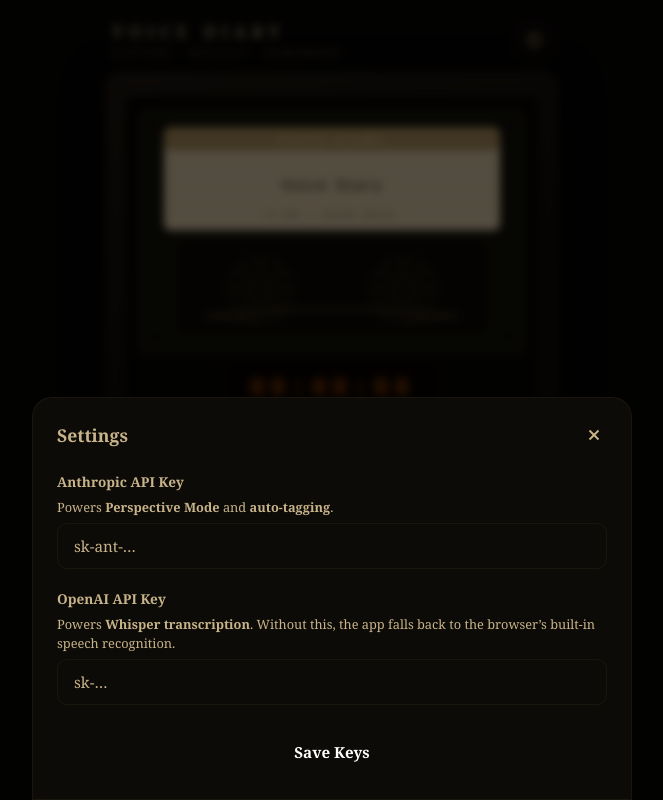
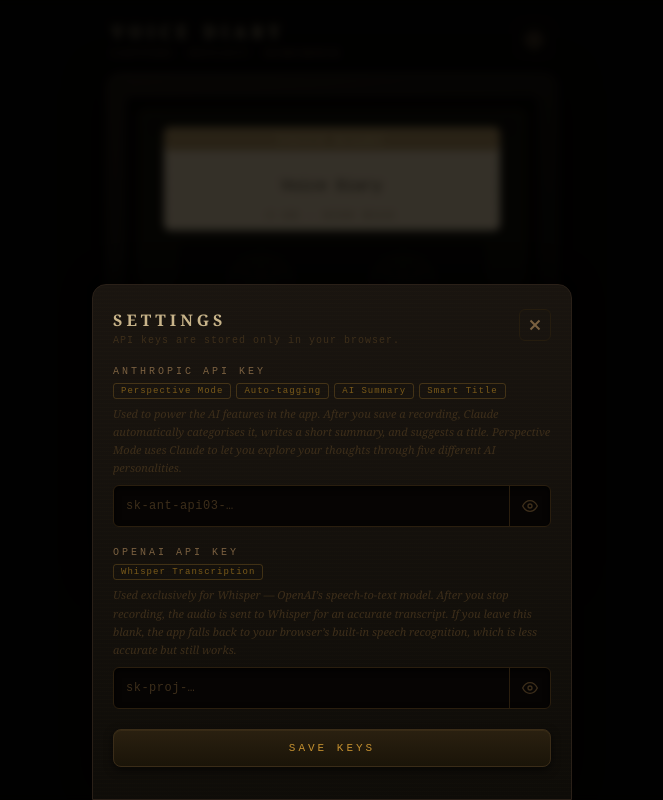
Before and after one commit to mazinEls91/Voice-diary-Elsanosi-, a React (Vite) app: page / in a window 1280 px wide. Both pictures are taken after a click on the button "Settings". Shown: the whole page, without its empty margins (308-971 px from the left). Built offline with nearby package versions, Linux system fonts and the light colour scheme.

Commit message:
fix: settings panel — show API keys by default with eye toggle, expand hints, match vintage theme

```diff
--- a/src/components/SettingsPanel.module.css
+++ b/src/components/SettingsPanel.module.css
@@ -1,7 +1,7 @@
 .overlay {
   position: fixed;
   inset: 0;
-  background: rgba(0,0,0,0.6);
+  background: rgba(0,0,0,0.75);
   backdrop-filter: blur(4px);
   display: flex;
   align-items: flex-end;
@@ -9,103 +9,162 @@
   z-index: 100;
   animation: fadeIn 0.2s ease;
 }
-
-@keyframes fadeIn {
-  from { opacity: 0; }
-  to   { opacity: 1; }
-}
+@keyframes fadeIn { from { opacity: 0; } to { opacity: 1; } }
 
 .panel {
   width: 100%;
-  max-width: 600px;
-  background: var(--surface);
-  border: 1px solid var(--border);
-  border-radius: 20px 20px 0 0;
-  padding: 1.5rem;
+  max-width: 480px;
+  background:
+    repeating-linear-gradient(0deg, transparent, transparent 3px, rgba(255,200,100,0.008) 3px, rgba(255,200,100,0.008) 4px),
+    linear-gradient(175deg, #1a1510 0%, #0e0c08 100%);
+  border: 1px solid #2a2018;
+  border-radius: 14px 14px 0 0;
+  padding: 24px 20px 32px;
+  box-shadow: 0 -8px 40px rgba(0,0,0,0.8);
   animation: slideUp 0.25s ease;
 }
-
-@keyframes slideUp {
-  from { transform: translateY(100%); }
-  to   { transform: translateY(0); }
-}
+@keyframes slideUp { from { transform: translateY(100%); } to { transform: translateY(0); } }
 
 .header {
   display: flex;
   justify-content: space-between;
-  align-items: center;
-  margin-bottom: 1.5rem;
+  align-items: flex-start;
+  margin-bottom: 20px;
 }
-
 .title {
-  font-size: 1.1rem;
-  font-weight: 700;
+  font-family: 'Georgia', serif;
+  font-size: 16px;
+  letter-spacing: 4px;
+  color: var(--text);
+  text-transform: uppercase;
+  margin: 0 0 4px;
+}
+.subtitle {
+  font-family: 'Courier New', monospace;
+  font-size: 10px;
+  letter-spacing: 1px;
+  color: var(--text-faint);
   margin: 0;
 }
-
 .closeBtn {
   background: none;
-  border: none;
-  color: var(--text-muted);
-  cursor: pointer;
+  border: 1px solid var(--worn-edge);
+  border-radius: 6px;
+  color: var(--text-dim);
+  width: 32px;
+  height: 32px;
   display: flex;
-  padding: 4px;
-  border-radius: 6px;
-  transition: color 0.15s;
+  align-items: center;
+  justify-content: center;
+  flex-shrink: 0;
+  transition: color 0.15s, border-color 0.15s;
 }
-.closeBtn:hover { color: var(--text); }
+.closeBtn:hover { color: var(--text); border-color: var(--worn); }
 
 .fields {
   display: flex;
   flex-direction: column;
-  gap: 1.25rem;
-  margin-bottom: 1.5rem;
+  gap: 20px;
+  margin-bottom: 20px;
 }
 
 .field {
   display: flex;
   flex-direction: column;
-  gap: 0.4rem;
+  gap: 6px;
 }
 
 .label {
-  font-size: 0.85rem;
-  font-weight: 600;
-  color: var(--text);
+  font-family: 'Courier New', monospace;
+  font-size: 10px;
+  letter-spacing: 3px;
+  color: var(--text-dim);
+  text-transform: uppercase;
+}
+
+.keyUsage {
+  display: flex;
+  flex-wrap: wrap;
+  gap: 5px;
+}
+.usageTag {
+  font-family: 'Courier New', monospace;
+  font-size: 9px;
+  letter-spacing: 1px;
+  color: var(--copper-dim);
+  border: 1px solid rgba(196,144,48,0.25);
+  border-radius: 3px;
+  padding: 2px 7px;
 }
 
 .hint {
-  font-size: 0.8rem;
-  color: var(--text-muted);
+  font-size: 11px;
+  line-height: 1.65;
+  color: var(--text-faint);
   margin: 0;
-  line-height: 1.5;
+  font-style: italic;
+}
+
+.inputRow {
+  display: flex;
+  align-items: center;
+  gap: 0;
+  background: #060403;
+  border: 1px solid #2a1e0e;
+  border-radius: 6px;
+  overflow: hidden;
+  box-shadow: inset 0 2px 6px rgba(0,0,0,0.8);
+  margin-top: 2px;
 }
 
 .input {
-  background: var(--surface-elevated);
-  border: 1px solid var(--border);
-  border-radius: 10px;
-  padding: 0.75rem 1rem;
-  font-size: 0.95rem;
+  flex: 1;
+  background: transparent;
+  border: none;
+  outline: none;
   color: var(--text);
-  outline: none;
-  transition: border-color 0.15s;
-  font-family: inherit;
+  font-family: 'Courier New', monospace;
+  font-size: 12px;
+  letter-spacing: 0.5px;
+  padding: 10px 12px;
+  min-width: 0;
 }
-.input::placeholder { color: var(--text-muted); }
-.input:focus { border-color: var(--accent); }
+.input::placeholder { color: var(--text-faint); }
+
+.toggleBtn {
+  background: none;
+  border: none;
+  border-left: 1px solid #2a1e0e;
+  color: var(--text-faint);
+  padding: 0 12px;
+  height: 100%;
+  min-height: 40px;
+  display: flex;
+  align-items: center;
+  transition: color 0.15s;
+  flex-shrink: 0;
+}
+.toggleBtn:hover { color: var(--text-dim); }
 
 .saveBtn {
   width: 100%;
-  background: var(--accent);
-  color: #fff;
-  border: none;
-  border-radius: 10px;
-  padding: 0.8rem;
-  font-size: 0.95rem;
-  font-weight: 600;
-  cursor: pointer;
-  transition: opacity 0.15s;
-  font-family: inherit;
+  background: linear-gradient(180deg, #2a2010 0%, #1a1408 100%);
+  border: 1px solid var(--worn);
+  border-radius: 8px;
+  padding: 12px;
+  color: var(--copper);
+  font-family: 'Courier New', monospace;
+  font-size: 11px;
+  letter-spacing: 3px;
+  text-transform: uppercase;
+  box-shadow: 0 3px 8px rgba(0,0,0,0.6), inset 0 1px 0 rgba(255,200,100,0.06);
+  transition: all 0.15s;
 }
-.saveBtn:hover { opacity: 0.88; }
+.saveBtn:hover {
+  border-color: var(--copper-dim);
+  box-shadow: 0 4px 12px rgba(0,0,0,0.7), inset 0 1px 0 rgba(255,200,100,0.1);
+}
+.saveBtn:active {
+  transform: translateY(1px);
+  box-shadow: 0 1px 4px rgba(0,0,0,0.7), inset 0 2px 4px rgba(0,0,0,0.5);
+}
--- a/src/components/SettingsPanel.tsx
+++ b/src/components/SettingsPanel.tsx
@@ -12,62 +12,111 @@ export default function SettingsPanel({ onClose }: Props) {
   const [openaiKey, setOpenaiKey] = useState(
     localStorage.getItem('openai_api_key') ?? ''
   )
+  const [hideAnthropic, setHideAnthropic] = useState(true)
+  const [hideOpenai, setHideOpenai] = useState(true)
   const [saved, setSaved] = useState(false)
 
   function save() {
     localStorage.setItem('anthropic_api_key', anthropicKey.trim())
     localStorage.setItem('openai_api_key', openaiKey.trim())
     setSaved(true)
-    setTimeout(() => setSaved(false), 1500)
+    setTimeout(() => setSaved(false), 2000)
   }
 
   return (
     <div className={styles.overlay} onClick={onClose}>
-      <div className={styles.panel} onClick={(e) => e.stopPropagation()}>
+      <div className={styles.panel} onClick={e => e.stopPropagation()}>
         <div className={styles.header}>
+          <div>
             <h2 className={styles.title}>Settings</h2>
+            <p className={styles.subtitle}>API keys are stored only in your browser.</p>
+          </div>
           <button className={styles.closeBtn} onClick={onClose} aria-label="Close">
             <CloseIcon />
           </button>
         </div>
 
         <div className={styles.fields}>
+          {/* Anthropic */}
           <div className={styles.field}>
             <label className={styles.label}>Anthropic API Key</label>
+            <div className={styles.keyUsage}>
+              <UsageTag>Perspective Mode</UsageTag>
+              <UsageTag>Auto-tagging</UsageTag>
+              <UsageTag>AI Summary</UsageTag>
+              <UsageTag>Smart Title</UsageTag>
+            </div>
             <p className={styles.hint}>
-              Powers <strong>Perspective Mode</strong> and <strong>auto-tagging</strong>.
+              Used to power the AI features in the app. After you save a recording,
+              Claude automatically categorises it, writes a short summary, and suggests
+              a title. Perspective Mode uses Claude to let you explore your thoughts
+              through five different AI personalities.
             </p>
+            <div className={styles.inputRow}>
               <input
                 className={styles.input}
-              type="password"
-              placeholder="sk-ant-…"
+                type={hideAnthropic ? 'password' : 'text'}
+                placeholder="sk-ant-api03-…"
                 value={anthropicKey}
-              onChange={(e) => setAnthropicKey(e.target.value)}
+                onChange={e => setAnthropicKey(e.target.value)}
+                spellCheck={false}
+                autoComplete="off"
               />
+              <button
+                className={styles.toggleBtn}
+                onClick={() => setHideAnthropic(h => !h)}
+                title={hideAnthropic ? 'Show key' : 'Hide key'}
+                type="button"
+              >
+                {hideAnthropic ? <EyeIcon /> : <EyeOffIcon />}
+              </button>
+            </div>
           </div>
 
+          {/* OpenAI */}
           <div className={styles.field}>
             <label className={styles.label}>OpenAI API Key</label>
+            <div className={styles.keyUsage}>
+              <UsageTag>Whisper Transcription</UsageTag>
+            </div>
             <p className={styles.hint}>
-              Powers <strong>Whisper transcription</strong>. Without this, the app
-              falls back to the browser’s built-in speech recognition.
+              Used exclusively for Whisper — OpenAI’s speech-to-text model. After you
+              stop recording, the audio is sent to Whisper for an accurate transcript.
+              If you leave this blank, the app falls back to your browser’s built-in
+              speech recognition, which is less accurate but still works.
             </p>
+            <div className={styles.inputRow}>
               <input
                 className={styles.input}
-              type="password"
-              placeholder="sk-…"
+                type={hideOpenai ? 'password' : 'text'}
+                placeholder="sk-proj-…"
                 value={openaiKey}
-              onChange={(e) => setOpenaiKey(e.target.value)}
+                onChange={e => setOpenaiKey(e.target.value)}
+                spellCheck={false}
+                autoComplete="off"
               />
+              <button
+                className={styles.toggleBtn}
+                onClick={() => setHideOpenai(h => !h)}
+                title={hideOpenai ? 'Show key' : 'Hide key'}
+                type="button"
+              >
+                {hideOpenai ? <EyeIcon /> : <EyeOffIcon />}
+              </button>
+            </div>
           </div>
         </div>
 
         <button className={styles.saveBtn} onClick={save}>
-          {saved ? 'Saved!' : 'Save Keys'}
+          {saved ? '✓ Saved' : 'Save Keys'}
         </button>
       </div>
     </div>
   )
+}
+
+function UsageTag({ children }: { children: string }) {
+  return <span className={styles.usageTag}>{children}</span>
 }
 
 function CloseIcon() {
@@ -78,3 +127,20 @@ function CloseIcon() {
     </svg>
   )
 }
+function EyeIcon() {
+  return (
+    <svg width="16" height="16" viewBox="0 0 24 24" fill="none" stroke="currentColor" strokeWidth="2">
+      <path d="M1 12s4-8 11-8 11 8 11 8-4 8-11 8-11-8-11-8z"/>
+      <circle cx="12" cy="12" r="3"/>
+    </svg>
+  )
+}
+function EyeOffIcon() {
+  return (
+    <svg width="16" height="16" viewBox="0 0 24 24" fill="none" stroke="currentColor" strokeWidth="2">
+      <path d="M17.94 17.94A10.07 10.07 0 0 1 12 20c-7 0-11-8-11-8a18.45 18.45 0 0 1 5.06-5.94"/>
+      <path d="M9.9 4.24A9.12 9.12 0 0 1 12 4c7 0 11 8 11 8a18.5 18.5 0 0 1-2.16 3.19"/>
+      <line x1="1" y1="1" x2="23" y2="23"/>
+    </svg>
+  )
+}
```
Lines whose indentation alone changed are shown as unchanged.
